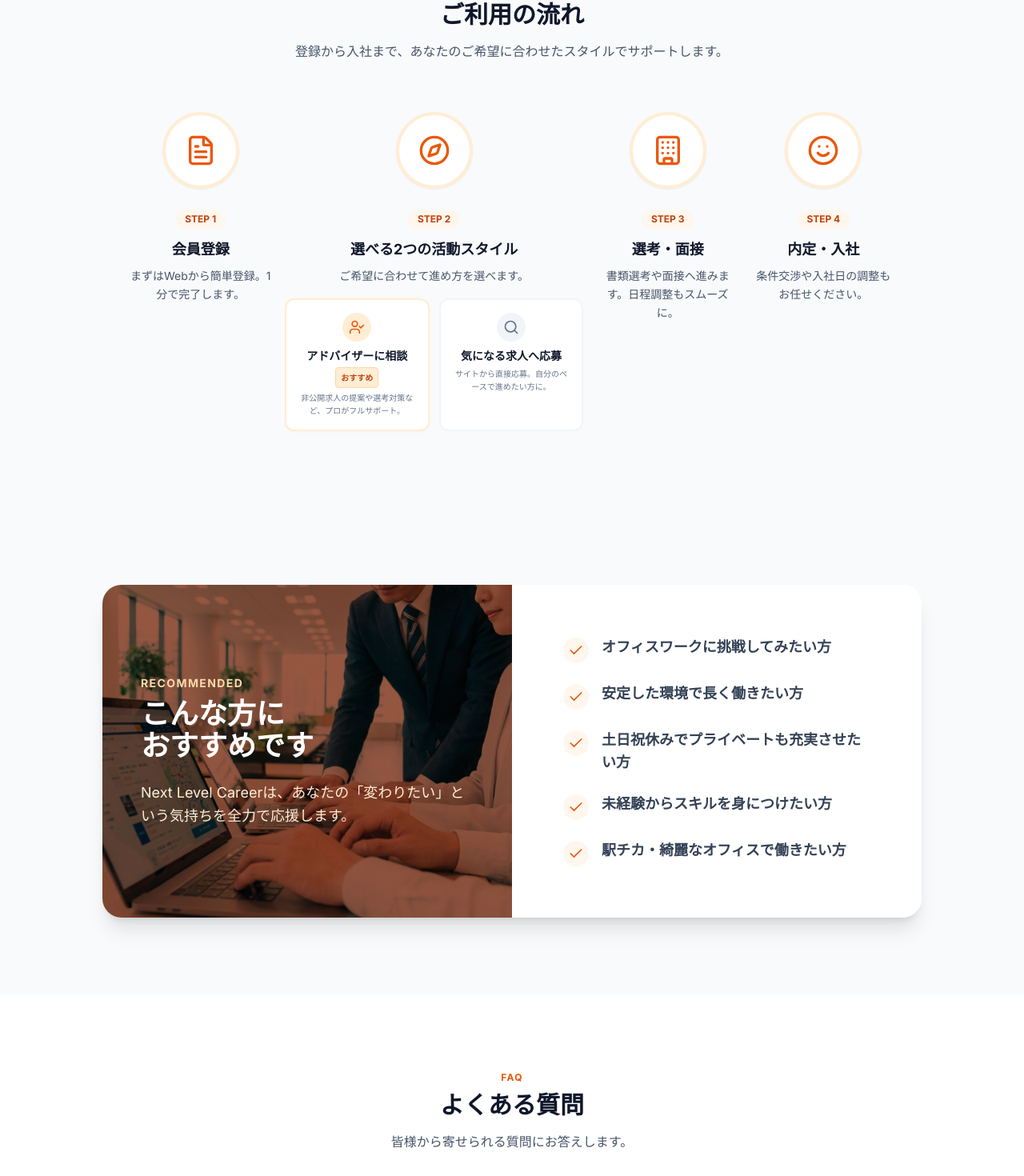
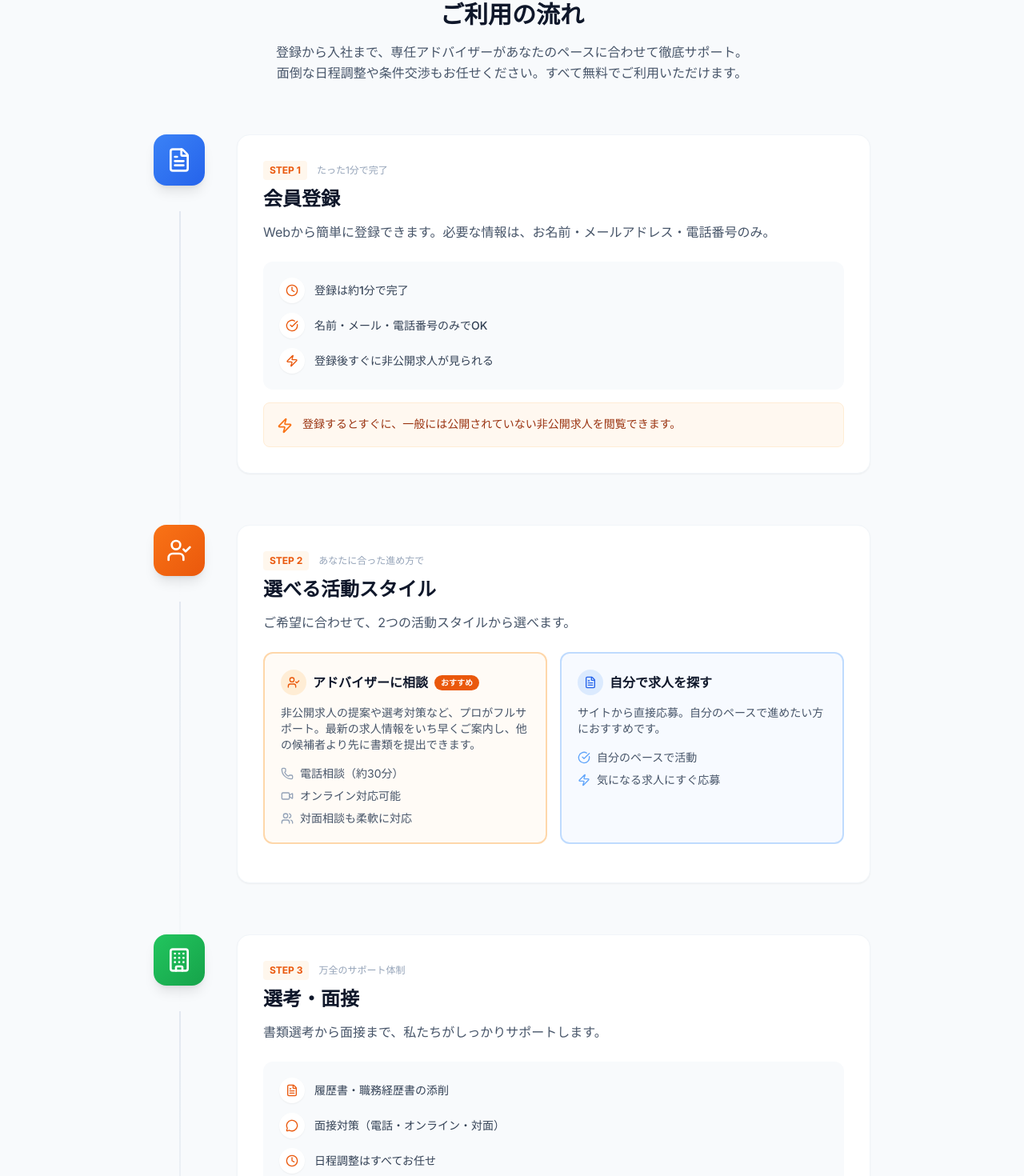
Before and after one commit to nextlevelkitamura-alt/nextlevel-career-website, a Next.js app: page / in a window 1280 px wide. Shown: the part 1205-2675 px from the top of the page at 80% size. Built offline with nearby package versions, Linux system fonts and the light colour scheme; no server answers.

Commit message:
feat: メインLPのFlowセクションをタイムラインデザインに刷新

```diff
--- a/components/Flow.tsx
+++ b/components/Flow.tsx
@@ -1,43 +1,83 @@
 "use client";
 
-import { FileText, Building, Smile, Search, UserCheck, Compass } from "lucide-react";
+import { FileText, Building, Smile, UserCheck, Phone, Video, Users, Clock, CheckCircle, MessageCircle, ArrowRight, Shield, Zap, Heart } from "lucide-react";
 import { motion } from "framer-motion";
+import Link from "next/link";
+import { Button } from "./ui/button";
 
 const steps = [
     {
+        number: 1,
         title: "会員登録",
-        description: "まずはWebから簡単登録。1分で完了します。",
+        subtitle: "たった1分で完了",
+        description: "Webから簡単に登録できます。必要な情報は、お名前・メールアドレス・電話番号のみ。",
         icon: FileText,
+        color: "from-blue-500 to-blue-600",
+        details: [
+            { icon: Clock, text: "登録は約1分で完了" },
+            { icon: CheckCircle, text: "名前・メール・電話番号のみでOK" },
+            { icon: Zap, text: "登録後すぐに非公開求人が見られる" },
+        ],
+        highlight: "登録するとすぐに、一般には公開されていない非公開求人を閲覧できます。",
     },
     {
-        title: "選べる2つの活動スタイル",
-        description: "ご希望に合わせて進め方を選べます。",
-        icon: Compass,
-        type: "branch",
+        number: 2,
+        title: "選べる活動スタイル",
+        subtitle: "あなたに合った進め方で",
+        description: "ご希望に合わせて、2つの活動スタイルから選べます。",
+        icon: UserCheck,
+        color: "from-primary-500 to-primary-600",
         options: [
             {
                 title: "アドバイザーに相談",
-                description: "非公開求人の提案や選考対策など、プロがフルサポート。",
+                description: "非公開求人の提案や選考対策など、プロがフルサポート。最新の求人情報をいち早くご案内し、他の候補者より先に書類を提出できます。",
                 icon: UserCheck,
                 highlight: true,
-                highlightText: "おすすめ",
+                features: [
+                    { icon: Phone, text: "電話相談（約30分）" },
+                    { icon: Video, text: "オンライン対応可能" },
+                    { icon: Users, text: "対面相談も柔軟に対応" },
+                ],
             },
             {
-                title: "気になる求人へ応募",
-                description: "サイトから直接応募。自分のペースで進めたい方に。",
-                icon: Search,
-            }
-        ]
+                title: "自分で求人を探す",
+                description: "サイトから直接応募。自分のペースで進めたい方におすすめです。",
+                icon: FileText,
+                highlight: false,
+                features: [
+                    { icon: CheckCircle, text: "自分のペースで活動" },
+                    { icon: Zap, text: "気になる求人にすぐ応募" },
+                ],
+            },
+        ],
     },
     {
+        number: 3,
         title: "選考・面接",
-        description: "書類選考や面接へ進みます。日程調整もスムーズに。",
+        subtitle: "万全のサポート体制",
+        description: "書類選考から面接まで、私たちがしっかりサポートします。",
         icon: Building,
+        color: "from-green-500 to-green-600",
+        details: [
+            { icon: FileText, text: "履歴書・職務経歴書の添削" },
+            { icon: MessageCircle, text: "面接対策（電話・オンライン・対面）" },
+            { icon: Clock, text: "日程調整はすべてお任せ" },
+        ],
+        highlight: "面接の日程調整はすべて私たちが代行。あなたは面接に集中するだけでOKです。",
     },
     {
+        number: 4,
         title: "内定・入社",
-        description: "条件交渉や入社日の調整もお任せください。",
+        subtitle: "入社後もサポート継続",
+        description: "条件交渉から入社後のフォローまで、長期的にサポートします。",
         icon: Smile,
+        color: "from-yellow-500 to-orange-500",
+        details: [
+            { icon: Shield, text: "給与・条件の交渉代行" },
+            { icon: Heart, text: "入社後のお悩み相談" },
+            { icon: ArrowRight, text: "次の転職もサポート" },
+        ],
+        highlight: "入社後も困ったことがあればいつでもご相談ください。次のキャリアについてもサポートいたします。",
     },
 ];
 
@@ -56,90 +96,128 @@ export default function Flow() {
                         <h2 className="text-3xl font-bold text-slate-900 mb-4">
                             ご利用の流れ
                         </h2>
-                        <p className="text-slate-600">
-                            登録から入社まで、あなたのご希望に合わせたスタイルでサポートします。
+                        <p className="text-slate-600 max-w-2xl mx-auto leading-relaxed">
+                            登録から入社まで、専任アドバイザーがあなたのペースに合わせて徹底サポート。<br className="hidden sm:inline" />
+                            面倒な日程調整や条件交渉もお任せください。すべて無料でご利用いただけます。
                         </p>
                     </motion.div>
                 </div>
 
-                <div className="relative max-w-6xl mx-auto">
-                    {/* Connecting Line (Desktop) */}
-                    <div className="hidden md:block absolute top-12 left-0 w-full h-0.5 bg-slate-200 -z-10 rounded-full">
+                <div className="max-w-4xl mx-auto space-y-16">
+                    {steps.map((step, index) => (
                         <motion.div
-                            className="h-full bg-primary-200 origin-left rounded-full"
-                            initial={{ scaleX: 0 }}
-                            whileInView={{ scaleX: 1 }}
-                            viewport={{ once: true }}
-                            transition={{ duration: 1.5, ease: "easeInOut" }}
-                        />
+                            key={step.number}
+                            initial={{ opacity: 0, y: 40 }}
+                            whileInView={{ opacity: 1, y: 0 }}
+                            viewport={{ once: true, margin: "-100px" }}
+                            transition={{ duration: 0.6, delay: index * 0.1 }}
+                            className="relative"
+                        >
+                            {/* Connector Line */}
+                            {index < steps.length - 1 && (
+                                <div className="absolute left-8 top-24 w-0.5 h-[calc(100%+4rem)] bg-gradient-to-b from-slate-200 to-transparent hidden md:block" />
+                            )}
+
+                            <div className="flex gap-6 md:gap-10">
+                                {/* Step Number */}
+                                <div className={`flex-shrink-0 w-16 h-16 rounded-2xl bg-gradient-to-br ${step.color} flex items-center justify-center shadow-lg relative z-10`}>
+                                    <step.icon className="w-8 h-8 text-white" />
                                 </div>
 
-                    <div className="grid grid-cols-1 md:grid-cols-12 gap-4 items-start">
-                        {steps.map((step, index) => (
-                            <motion.div
-                                key={index}
-                                className={`relative bg-white md:bg-transparent p-6 md:p-0 rounded-2xl md:rounded-none shadow-sm md:shadow-none border md:border-none border-slate-100 ${step.type === 'branch' ? 'md:col-span-4' : 'md:col-span-2'} ${index === 0 ? 'md:col-start-2' : ''}`}
-                                initial={{ opacity: 0, y: 30 }}
-                                whileInView={{ opacity: 1, y: 0 }}
-                                viewport={{ once: true }}
-                                transition={{ duration: 0.5, delay: index * 0.2 }}
-                            >
-                                {/* Common Top Section (Icon, Label, Title) */}
-                                {step.icon && (
-                                    <div className="w-24 h-24 mx-auto bg-white rounded-full border-4 border-primary-100 flex items-center justify-center mb-6 shadow-sm relative z-10 transition-transform hover:scale-110 duration-300">
-                                        <step.icon className="w-10 h-10 text-primary-600" />
+                                {/* Content */}
+                                <div className="flex-1 bg-white p-6 md:p-8 rounded-2xl shadow-sm border border-slate-100">
+                                    <div className="flex items-center gap-3 mb-2">
+                                        <span className="text-xs font-bold text-primary-600 bg-primary-50 px-2 py-1 rounded">
+                                            STEP {step.number}
+                                        </span>
+                                        <span className="text-xs text-slate-400">{step.subtitle}</span>
+                                    </div>
+                                    <h3 className="text-2xl font-bold text-slate-900 mb-3">{step.title}</h3>
+                                    <p className="text-slate-600 mb-6 leading-relaxed">{step.description}</p>
+
+                                    {/* Details */}
+                                    {step.details && (
+                                        <div className="bg-slate-50 rounded-xl p-5 mb-4">
+                                            <div className="grid gap-3">
+                                                {step.details.map((detail, i) => (
+                                                    <div key={i} className="flex items-center gap-3">
+                                                        <div className="w-8 h-8 rounded-full bg-white shadow-sm flex items-center justify-center flex-shrink-0">
+                                                            <detail.icon className="w-4 h-4 text-primary-600" />
+                                                        </div>
+                                                        <span className="text-slate-700 font-medium text-sm">{detail.text}</span>
+                                                    </div>
+                                                ))}
+                                            </div>
                                         </div>
                                     )}
-                                <div className="text-center mb-4">
-                                    <div className="inline-block px-3 py-1 rounded-full bg-primary-50 text-primary-700 text-xs font-bold mb-3">
-                                        STEP {index + 1}
+
+                                    {/* Options (for Step 2) */}
+                                    {step.options && (
+                                        <div className="grid md:grid-cols-2 gap-4 mb-4">
+                                            {step.options.map((option, i) => (
+                                                <div
+                                                    key={i}
+                                                    className={`p-5 rounded-xl border-2 transition-all ${option.highlight
+                                                            ? "border-primary-200 bg-primary-50/50"
+                                                            : i === 1
+                                                                ? "border-blue-200 bg-blue-50/50"
+                                                                : "border-slate-200 bg-slate-50"
+                                                        }`}
+                                                >
+                                                    <div className="flex items-center gap-2 mb-3">
+                                                        <div className={`w-8 h-8 rounded-full flex items-center justify-center flex-shrink-0 ${option.highlight
+                                                                ? "bg-primary-100"
+                                                                : i === 1
+                                                                    ? "bg-blue-100"
+                                                                    : "bg-slate-200"
+                                                            }`}>
+                                                            <option.icon className={`w-4 h-4 ${option.highlight
+                                                                    ? "text-primary-600"
+                                                                    : i === 1
+                                                                        ? "text-blue-600"
+                                                                        : "text-slate-500"
+                                                                }`} />
                                                         </div>
-                                    <h3 className="text-lg font-bold text-slate-900 mb-2">
-                                        {step.title}
-                                    </h3>
-                                    <p className="text-sm text-slate-600 leading-relaxed">
-                                        {step.description}
-                                    </p>
-                                </div>
-
-                                {/* Branch Options (Only for Step 2) */}
-                                {step.type === 'branch' && step.options && (
-                                    <div className="mt-4 grid grid-cols-1 md:grid-cols-2 gap-3 max-w-2xl mx-auto">
-                                        {step.options.map((option, optIndex) => (
-                                            <div
-                                                key={optIndex}
-                                                className={`bg-white p-4 rounded-xl border-2 transition-all hover:shadow-md h-full ${option.highlight ? 'border-primary-100 shadow-sm ring-1 ring-primary-50' : 'border-slate-100'}`}
-                                            >
-                                                <div className="flex flex-col items-center text-center gap-2">
-                                                    <div className={`p-2 rounded-full shrink-0 ${option.highlight ? 'bg-primary-100 text-primary-600' : 'bg-slate-100 text-slate-500'}`}>
-                                                        <option.icon className="w-5 h-5" />
-                                                    </div>
-                                                    <div>
-                                                        <div className="font-bold text-slate-900 text-sm mb-1 flex items-center justify-center flex-wrap gap-1">
-                                                            {option.title}
+                                                        <h3 className="font-bold text-slate-900 text-sm md:text-base">{option.title}</h3>
                                                         {option.highlight && (
-                                                                <span className="text-[10px] bg-primary-100 text-primary-700 px-1.5 py-0.5 rounded font-bold border border-primary-200">
-                                                                    {option.highlightText}
+                                                            <span className="text-[10px] bg-primary-600 text-white px-2 py-0.5 rounded-full font-bold whitespace-nowrap">
+                                                                おすすめ
                                                             </span>
                                                         )}
                                                     </div>
-                                                        <p className="text-[10px] text-slate-500 leading-relaxed">
-                                                            {option.description}
-                                                        </p>
+                                                    <p className="text-xs md:text-sm text-slate-600 mb-4">{option.description}</p>
+                                                    <div className="space-y-2">
+                                                        {option.features.map((feature, j) => (
+                                                            <div key={j} className="flex items-center gap-2 text-xs md:text-sm text-slate-600">
+                                                                <feature.icon className={`w-3 h-3 md:w-4 md:h-4 flex-shrink-0 ${i === 1 ? "text-blue-400" : "text-slate-400"}`} />
+                                                                <span>{feature.text}</span>
                                                             </div>
+                                                        ))}
                                                     </div>
                                                 </div>
                                             ))}
                                         </div>
                                     )}
+
+                                    {/* Highlight Box */}
+                                    {step.highlight && (
+                                        <div className="bg-orange-50/80 border border-orange-100 rounded-lg p-4 flex gap-3">
+                                            <Zap className="w-5 h-5 text-orange-500 flex-shrink-0 mt-0.5" />
+                                            <p className="text-sm text-orange-800 font-medium">{step.highlight}</p>
+                                        </div>
+                                    )}
+                                </div>
+                            </div>
                         </motion.div>
                     ))}
                 </div>
 
-                    {/* Mobile Only Flow Connector */}
-                    <div className="md:hidden text-center text-slate-300 my-4 text-xs">
-                        ↓
-                    </div>
+                <div className="mt-16 text-center">
+                    <Button asChild size="lg" className="bg-primary-600 hover:bg-primary-700 text-white font-bold h-14 px-8 rounded-full shadow-lg hover:shadow-xl transition-all hover:-translate-y-1">
+                        <Link href="/flow">
+                            サービスの流れを詳しく見る <ArrowRight className="ml-2 w-5 h-5" />
+                        </Link>
+                    </Button>
                 </div>
             </div>
         </section>
```
Lines whose indentation alone changed are shown as unchanged.
